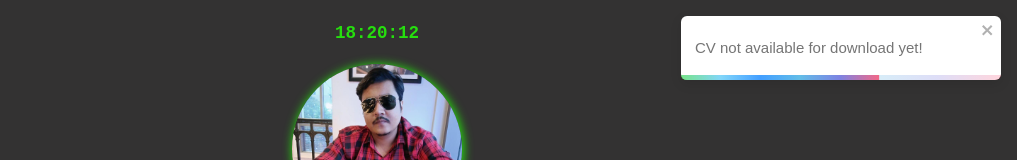
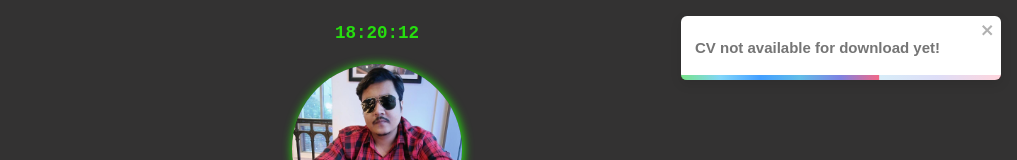
Before and after one commit to ronitkbiswas/myPortfolio, a React (Vite) app: page / in a window 1280 px wide. Both pictures are taken after a click on the button "Download my Resume (not available yet)". Shown: the top 160 px of the page, without its empty margins (263-1280 px from the left). Built offline with nearby package versions, Linux system fonts and the light colour scheme.

Commit message:
thats it for today

```diff
--- a/src/App.jsx
+++ b/src/App.jsx
@@ -40,6 +40,8 @@ function App() {
         <div className="downloadCV">
           <DownloadCV />
         </div>
+        <br></br>
+        <br></br>
       </div>
     </div>
   );
--- a/src/assets/DownloadCV.jsx
+++ b/src/assets/DownloadCV.jsx
@@ -3,7 +3,7 @@ import React from "react";
 import { ToastContainer, toast } from "react-toastify";
 
 function DownloadCV() {
-  const notify = () => toast("CV not available for download yet!");
+  const notify = () => toast(<b>CV not available for download yet!</b>);
   return (
     <>
       <button className="downloadCVButton" type="button" onClick={notify}>
```
